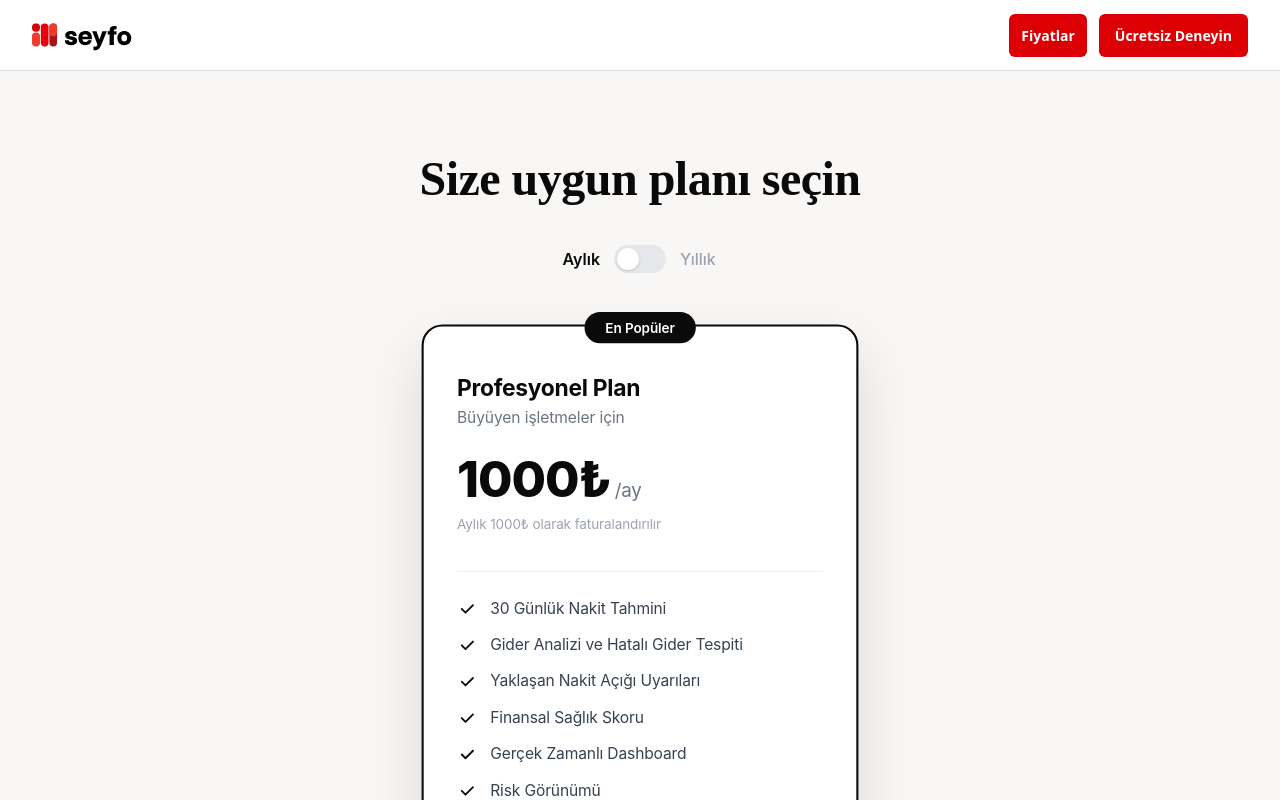
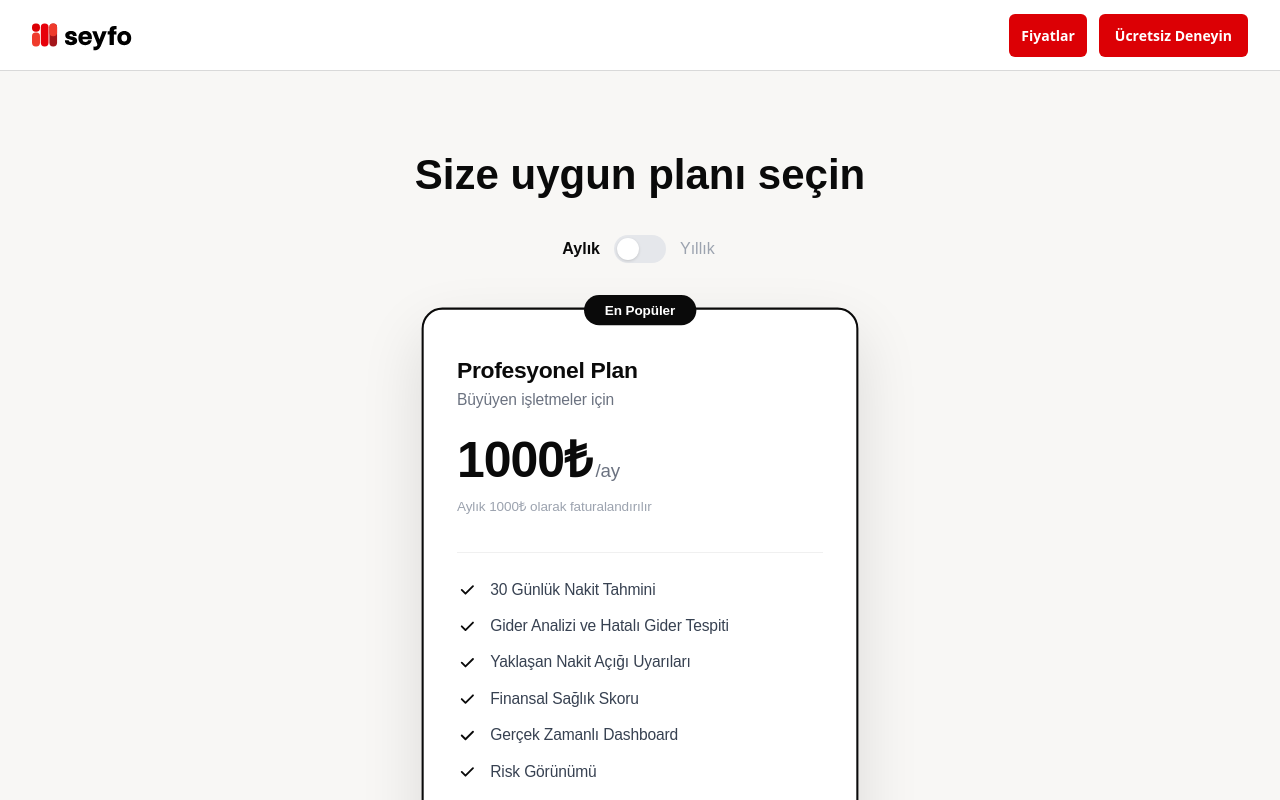
Before and after one commit to aleynakkan/website_seyfo, a React (Vite) app: page / in a window 1280 px wide. Both pictures are taken after a click on the button "Fiyatlar". Shown: the top 800 px of the page. Built offline with nearby package versions, Linux system fonts and the light colour scheme.

Commit message:
pricing page gelistirme devam

```diff
--- a/src/components/pricingpage.module.css
+++ b/src/components/pricingpage.module.css
@@ -8,19 +8,19 @@
 
 /* ===== Header ===== */
 .header {
-  font-family: 'Inter', sans-serif;
+  font-family: 'Gelica', 'Arial', sans-serif;
   text-align: center;
   max-width: 1200px;
   margin: 0 auto 56px;
 }
 
 .header h1 {
-  font-family: 'Gelica', serif;
-  font-size: 48px;
-  font-weight: 800;
+  font-family: 'Gelica', sans-serif;
+  font-size: 42px;
+  font-style: bold;
   color: #0a0a0a;
-  margin-bottom: 32px;
-  letter-spacing: -0.5px;
+  margin-bottom: 36px;
+
 }
 
 /* ===== Toggle ===== */
@@ -47,7 +47,7 @@
 }
 
 .toggleLabel {
-  font-family: 'Inter', sans-serif;
+  font-family: 'Gelica', 'Arial', sans-serif;
   font-size: 16px;
   font-weight: 500;
   color: #9ca3af;
@@ -94,7 +94,7 @@
 }
 
 .discountBadge {
-  font-family: 'Inter', sans-serif;
+  font-family: 'Gelica', 'Arial', sans-serif;
   font-size: 13px;
   font-weight: 600;
   color: #dc0005;
@@ -177,7 +177,7 @@
   color: white;
   padding: 7px 20px;
   border-radius: 999px;
-  font-family: 'Inter', sans-serif;
+  font-family: 'Gelica', 'Arial', sans-serif;
   font-size: 13px;
   font-weight: 600;
   letter-spacing: -0.1px;
@@ -186,7 +186,7 @@
 
 /* Card Title */
 .card h2 {
-  font-family: 'Inter', sans-serif;
+  font-family: 'Gelica', 'Arial', sans-serif;
   font-size: 22px;
   font-weight: 700;
   color: #0a0a0a;
@@ -196,7 +196,7 @@
 
 /* Card Description */
 .description {
-  font-family: 'Inter', sans-serif;
+  font-family: 'Gelica', 'Arial', sans-serif;
   font-size: 15px;
   font-weight: 400;
   color: #6b7280;
@@ -217,7 +217,7 @@
 }
 
 .amount {
-  font-family: 'Inter', sans-serif;
+  font-family: 'Gelica', 'Arial', sans-serif;
   font-size: 48px;
   font-weight: 800;
   color: #0a0a0a;
@@ -226,7 +226,7 @@
 }
 
 .period {
-  font-family: 'Inter', sans-serif;
+  font-family: 'Gelica', 'Arial', sans-serif;
   font-size: 18px;
   font-weight: 400;
   color: #6b7280;
@@ -234,7 +234,7 @@
 }
 
 .billingNote {
-  font-family: 'Inter', sans-serif;
+  font-family: 'Gelica', 'Arial', sans-serif;
   font-size: 13px;
   font-weight: 400;
   color: #9ca3af;
@@ -243,7 +243,7 @@
 }
 
 .originalPrice {
-  font-family: 'Inter', sans-serif;
+  font-family: 'Gelica', 'Arial', sans-serif;
   font-size: 14px;
   font-weight: 500;
   color: #d1d5db;
@@ -275,7 +275,7 @@
   display: flex;
   gap: 12px;
   align-items: center;
-  font-family: 'Inter', sans-serif;
+  font-family: 'Gelica', 'Arial', sans-serif;
   font-size: 15px;
   font-weight: 400;
   color: #374151;
@@ -299,7 +299,7 @@
 .btnContact {
   padding: 15px 24px;
   border-radius: 12px;
-  font-family: 'Inter', sans-serif;
+  font-family: 'Gelica', 'Arial', sans-serif;
   font-size: 16px;
   font-weight: 600;
   cursor: pointer;
@@ -342,7 +342,7 @@
 }
 
 .ctaSection p {
-  font-family: 'Inter', sans-serif;
+  font-family: 'Gelica', 'Arial', sans-serif;
   font-size: 16px;
   color: #6b7280;
   margin-bottom: 24px;
```
